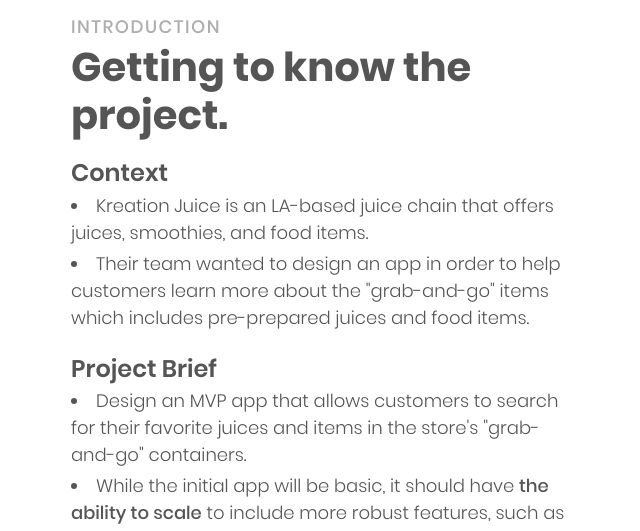
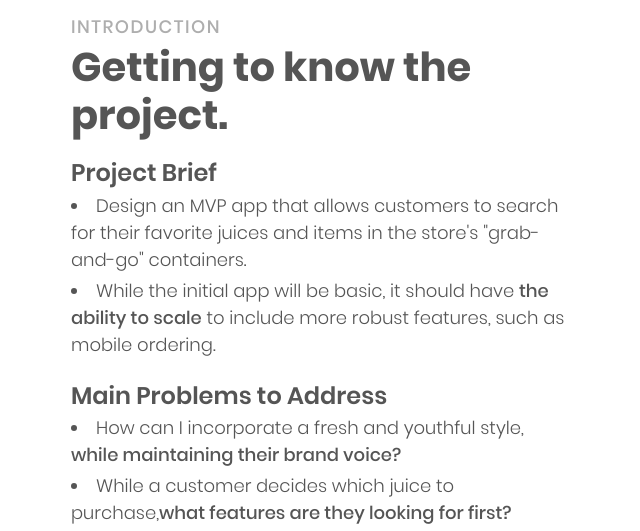
Before and after one commit to TylerAndersen4/Portfolio, a plain HTML site: page kreation.html in a window 1280 px wide. Shown: the part 1520-2051 px from the top of the page, without its empty margins (319-959 px from the left). Drawn offline with nearby package versions, Linux system fonts and the light colour scheme.

Commit message:
update kreation and resume

```diff
--- a/kreation.html
+++ b/kreation.html
@@ -74,11 +74,6 @@
       <div class="content-inner">
         <h6>INTRODUCTION</h6>
         <h2>Getting to know the project.</h2>
-        <div class="content-list-item">
-          <h3>Context</h3>
-          <li>Kreation Juice is an LA-based juice chain that offers juices, smoothies, and food items.</li>
-          <li>Their team wanted to design an app in order to help customers learn more about the "grab-and-go" items which includes pre-prepared juices and food items.</li>
-        </div>
         <div class="content-list-item">
           <h3>Project Brief</h3>
           <li>Design an MVP app that allows customers to search for their favorite juices and items in the store's "grab-and-go" containers.</li>
```
Also changed, not shown: 1 other file.
